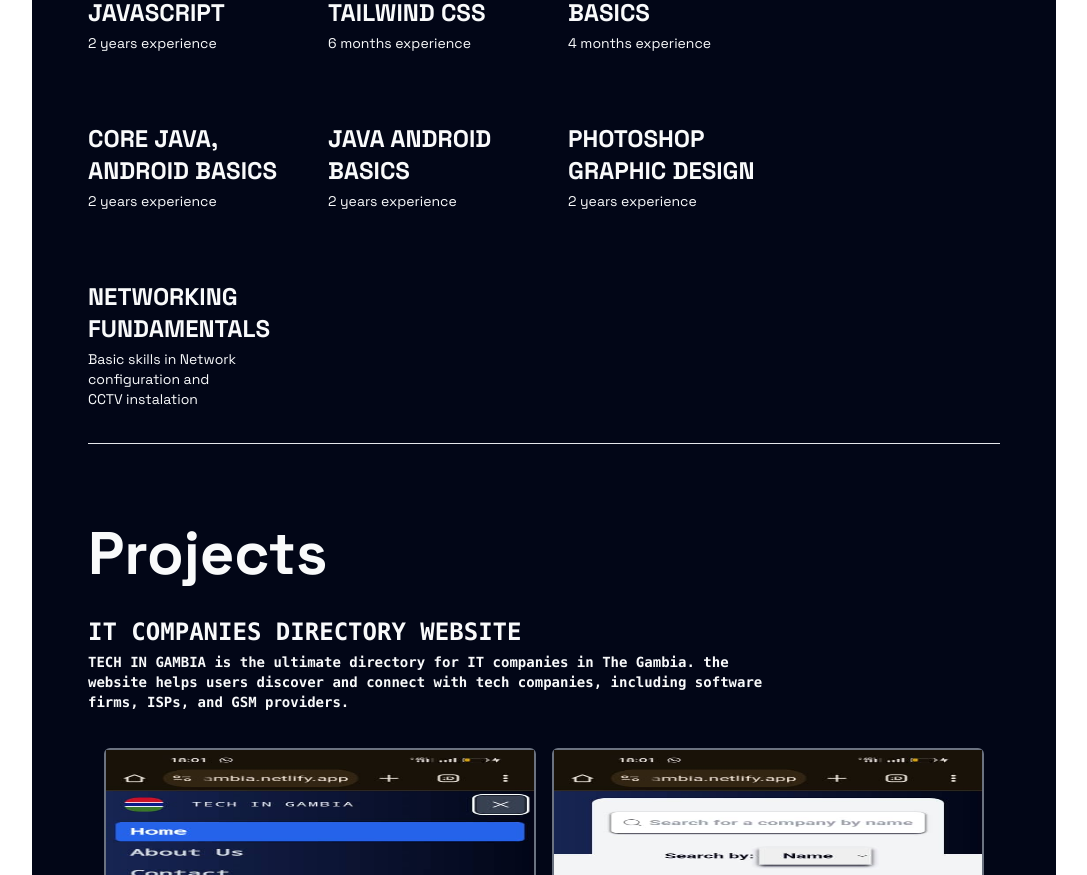
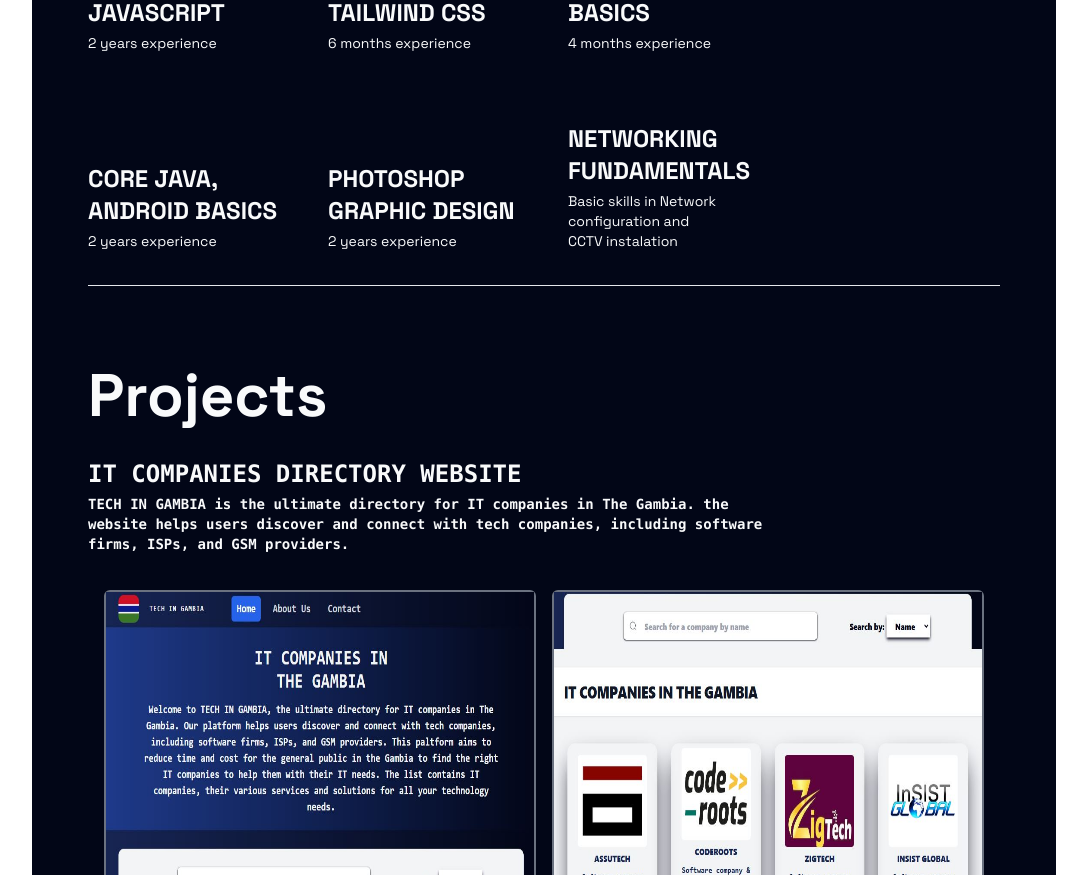
Before and after one commit to mustapha-jaiteh/my-portfolio, a React (Vite) app: page / in a window 1280 px wide. Shown: the part 900-1775 px from the top of the page, without its empty margins (96-1183 px from the left). Built offline with nearby package versions, Linux system fonts and the light colour scheme.

Commit message:
commit2-22-3-25

```diff
--- a/src/App.jsx
+++ b/src/App.jsx
@@ -36,11 +36,6 @@ function App() {
       skill: " CORE JAVA, ANDROID BASICS",
       experience: "2 years experience",
     },
-    {
-      skill: "JAVA ANDROID BASICS ",
-      experience: "2 years experience",
-    },
-
     {
       skill: "PHOTOSHOP GRAPHIC DESIGN",
       experience: "2 years experience",
```
